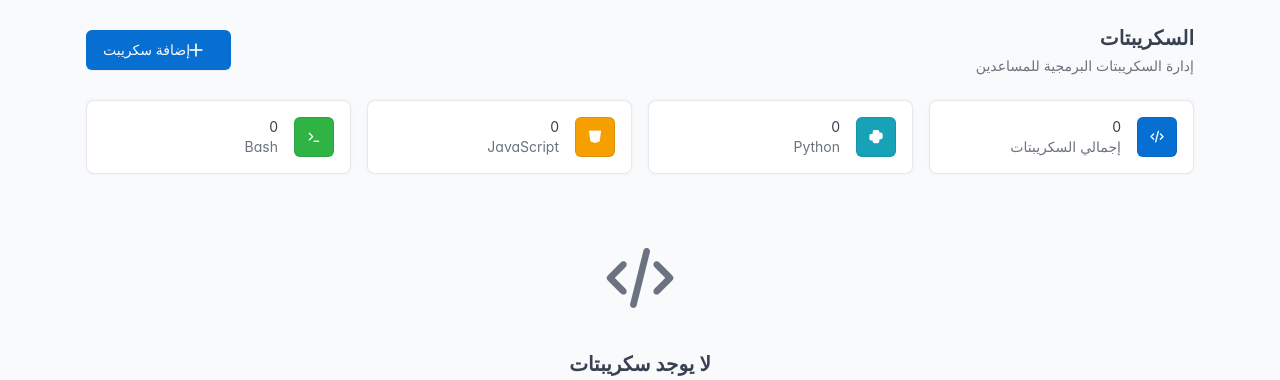
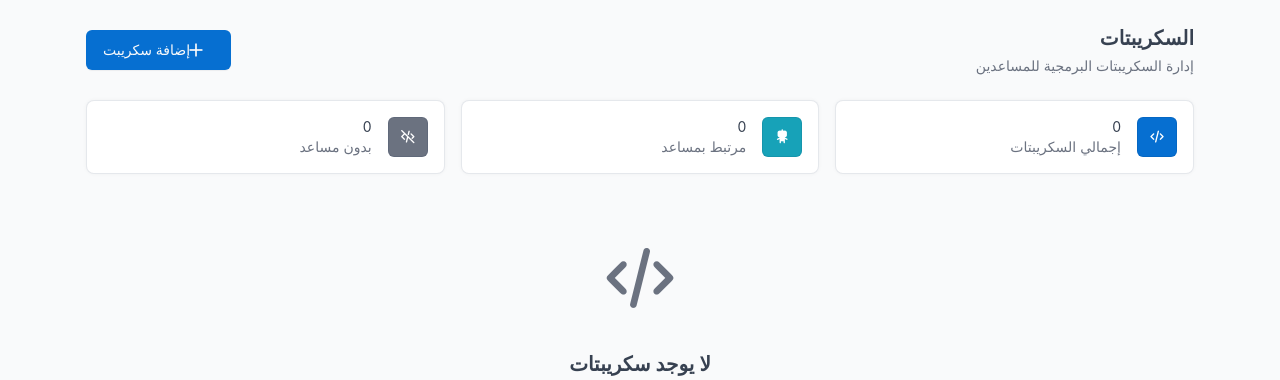
Before and after one commit to sadeem-cloud-org/non_real_assistant, a Flask app: page /scripts in a window 1280 px wide. Shown: the part 112-492 px from the top of the page. Run offline with Flask 3, Linux system fonts and the light colour scheme; the visitor is signed in with stand-in values (Sample User, id 1); data that the repository does not hold is empty; parts of the project's set-up code (start-up, migrations or seed data) failed here and were passed over; some libraries are stand-ins or nearby versions.

Commit message:
fix: resolve multiple UI errors and update schema compatibility
- Fix bootstrap modal error in assistants.js by using click trigger
- Fix tasks.js: remove filter-priority, update to use new schema fields (name, time, assistant_id)
- Fix scripts.js: remove language dependency, add assistant selector
- Update scripts.html: remove notification checkboxes (notifications are per-assistant), update stats cards
- Add assistant dropdown to tasks and scripts forms
- Update task/script cards to show linked assistant name

```diff
--- a/static/js/scripts.js
+++ b/static/js/scripts.js
@@ -9,6 +9,7 @@ document.addEventListener('DOMContentLoaded', function() {
     // Theme is initialized by theme.js
     initializeNotifications();
     initializeCodeEditor();
+    loadScriptAssistants();
     loadScripts();
 
     // Modal event listener
@@ -151,23 +152,27 @@ async function loadScripts() {
 
 // Update statistics
 function updateStats() {
-    const stats = {
-        total: allScripts.length,
-        python: 0,
-        javascript: 0,
-        bash: 0
-    };
+    document.getElementById('stat-total').textContent = allScripts.length;
+
+    // Count by assistant if present
+    let withAssistant = 0;
+    let withoutAssistant = 0;
 
     allScripts.forEach(script => {
-        if (script.language === 'python') stats.python++;
-        else if (script.language === 'javascript') stats.javascript++;
-        else if (script.language === 'bash') stats.bash++;
+        if (script.assistant_id) {
+            withAssistant++;
+        } else {
+            withoutAssistant++;
+        }
     });
 
-    document.getElementById('stat-total').textContent = stats.total;
-    document.getElementById('stat-python').textContent = stats.python;
-    document.getElementById('stat-javascript').textContent = stats.javascript;
-    document.getElementById('stat-bash').textContent = stats.bash;
+    const pythonEl = document.getElementById('stat-python');
+    const jsEl = document.getElementById('stat-javascript');
+    const bashEl = document.getElementById('stat-bash');
+
+    if (pythonEl) pythonEl.textContent = withAssistant;
+    if (jsEl) jsEl.textContent = withoutAssistant;
+    if (bashEl) bashEl.textContent = '0';
 }
 
 // Display scripts
@@ -200,42 +205,36 @@ function displayScripts(scripts) {
 
 // Create script card HTML
 function createScriptCard(script) {
-    const languageIcons = {
-        'python': {icon: 'brand-python', color: 'cyan'},
-        'javascript': {icon: 'brand-javascript', color: 'yellow'},
-        'bash': {icon: 'terminal', color: 'green'}
-    };
-
-    const lang = languageIcons[script.language] || {icon: 'code', color: 'blue'};
     const codePreview = script.code ? script.code.substring(0, 200) : 'لا يوجد كود';
 
     return `
         <div class="col-md-6 col-lg-4">
             <div class="card script-card">
-                <div class="card-status-top bg-${lang.color}"></div>
+                <div class="card-status-top bg-cyan"></div>
                 <div class="card-body">
                     <div class="d-flex align-items-center mb-3">
-                        <span class="avatar bg-${lang.color}-lt text-${lang.color} me-3">
-                            <i class="ti ti-${lang.icon}"></i>
+                        <span class="avatar bg-cyan-lt text-cyan me-3">
+                            <i class="ti ti-code"></i>
                         </span>
                         <div class="flex-fill">
                             <h3 class="card-title mb-0">${escapeHtml(script.name)}</h3>
-                            <div class="text-muted small">${script.language.toUpperCase()}</div>
+                            ${script.assistant_name ? `
+                                <div class="text-muted small">
+                                    <i class="ti ti-robot"></i>
+                                    ${escapeHtml(script.assistant_name)}
+                                </div>
+                            ` : ''}
                         </div>
                     </div>
-
-                    ${script.description ? `
-                        <p class="text-muted mb-3">${escapeHtml(script.description)}</p>
-                    ` : ''}
 
                     <div class="code-preview mb-3">
                         <code>${escapeHtml(codePreview)}${script.code && script.code.length > 200 ? '...' : ''}</code>
                     </div>
 
-                    ${script.created_at ? `
+                    ${script.create_time ? `
                         <div class="text-muted small">
                             <i class="ti ti-clock icon"></i>
-                            تم الإنشاء ${formatDateTime(script.created_at)}
+                            تم الإنشاء ${formatDateTime(script.create_time)}
                         </div>
                     ` : ''}
                 </div>
@@ -247,9 +246,6 @@ function createScriptCard(script) {
                         </button>
                         <button class="btn btn-primary btn-sm" onclick="editScript(${script.id})" title="تعديل">
                             <i class="ti ti-edit"></i>
-                        </button>
-                        <button class="btn btn-info btn-sm" onclick="viewScriptCode(${script.id})" title="عرض الكود">
-                            <i class="ti ti-eye"></i>
                         </button>
                         <button class="btn btn-danger btn-sm" onclick="deleteScript(${script.id})" title="حذف">
                             <i class="ti ti-trash"></i>
@@ -282,13 +278,13 @@ async function saveScript() {
     saveBtn.disabled = true;
     saveBtn.innerHTML = '<span class="spinner-border spinner-border-sm me-2"></span>جاري الحفظ...';
 
+    const assistantSelect = document.getElementById('script-assistant');
+    const assistantId = assistantSelect ? assistantSelect.value : null;
+
     const scriptData = {
         name: name,
-        description: document.getElementById('script-description').value.trim(),
-        language: document.getElementById('script-language').value,
         code: code,
-        send_output_telegram: document.getElementById('send-output-telegram').checked,
-        send_output_email: document.getElementById('send-output-email').checked
+        assistant_id: assistantId ? parseInt(assistantId) : null
     };
 
     try {
@@ -347,17 +343,16 @@ async function editScript(scriptId) {
 
         // Fill form
         document.getElementById('script-name').value = script.name;
-        document.getElementById('script-description').value = script.description || '';
-        document.getElementById('script-language').value = script.language;
 
-        // Set notification settings
-        document.getElementById('send-output-telegram').checked = script.send_output_telegram || false;
-        document.getElementById('send-output-email').checked = script.send_output_email || false;
+        // Set assistant
+        const assistantSelect = document.getElementById('script-assistant');
+        if (assistantSelect) {
+            assistantSelect.value = script.assistant_id || '';
+        }
 
         // Set code editor
         if (codeEditor) {
             codeEditor.setValue(script.code || '');
-            updateCodeEditor();
         }
 
         // Set edit mode
@@ -366,7 +361,6 @@ async function editScript(scriptId) {
         document.getElementById('btn-save-script').textContent = 'حفظ التعديلات';
 
         // Show modal
-        const modalElement = document.getElementById('modal-script');
         const triggerBtn = document.querySelector('[data-bs-target="#modal-script"]');
         if (triggerBtn) {
             triggerBtn.click();
@@ -408,13 +402,28 @@ async function runScript(scriptId) {
     }
 }
 
-// View script code
-function viewScriptCode(scriptId) {
-    const script = allScripts.find(s => s.id === scriptId);
-    if (!script) return;
+// Load assistants for dropdown
+async function loadScriptAssistants() {
+    try {
+        const response = await fetch('/api/assistants');
+        const assistants = await response.json();
 
-    // TODO: Show code in a modal or redirect to view page
-    showToast('عرض الكود الكامل - قريباً!', 'info');
+        // Filter only script-type assistants
+        const scriptAssistants = assistants.filter(a => a.assistant_type && a.assistant_type.related_action === 'script');
+
+        const assistantSelect = document.getElementById('script-assistant');
+        if (assistantSelect) {
+            assistantSelect.innerHTML = '<option value="">بدون مساعد</option>';
+            scriptAssistants.forEach(a => {
+                const option = document.createElement('option');
+                option.value = a.id;
+                option.textContent = a.name;
+                assistantSelect.appendChild(option);
+            });
+        }
+    } catch (error) {
+        console.error('Error loading assistants:', error);
+    }
 }
 
 // Delete script
@@ -446,12 +455,9 @@ async function deleteScript(scriptId) {
 // Close modal
 function closeScriptModal() {
     document.getElementById('script-name').value = '';
-    document.getElementById('script-description').value = '';
-    document.getElementById('script-language').value = 'python';
 
-    // Reset notification settings
-    document.getElementById('send-output-telegram').checked = false;
-    document.getElementById('send-output-email').checked = false;
+    const assistantSelect = document.getElementById('script-assistant');
+    if (assistantSelect) assistantSelect.value = '';
 
     if (codeEditor) {
         codeEditor.setValue('# اكتب الكود هنا\nprint("Hello World")');
--- a/templates/scripts.html
+++ b/templates/scripts.html
@@ -21,7 +21,7 @@
 {% block content %}
 <!-- Stats -->
 <div class="row row-cards mb-3">
-    <div class="col-sm-6 col-lg-3">
+    <div class="col-sm-6 col-lg-4">
         <div class="card card-sm">
             <div class="card-body">
                 <div class="row align-items-center">
@@ -39,54 +39,36 @@
         </div>
     </div>
 
-    <div class="col-sm-6 col-lg-3">
+    <div class="col-sm-6 col-lg-4">
         <div class="card card-sm">
             <div class="card-body">
                 <div class="row align-items-center">
                     <div class="col-auto">
                         <span class="bg-cyan text-white avatar">
-                            <i class="ti ti-brand-python"></i>
+                            <i class="ti ti-robot"></i>
                         </span>
                     </div>
                     <div class="col">
                         <div class="font-weight-medium" id="stat-python">0</div>
-                        <div class="text-muted">Python</div>
+                        <div class="text-muted">مرتبط بمساعد</div>
                     </div>
                 </div>
             </div>
         </div>
     </div>
 
-    <div class="col-sm-6 col-lg-3">
+    <div class="col-sm-6 col-lg-4">
         <div class="card card-sm">
             <div class="card-body">
                 <div class="row align-items-center">
                     <div class="col-auto">
-                        <span class="bg-yellow text-white avatar">
-                            <i class="ti ti-brand-javascript"></i>
+                        <span class="bg-secondary text-white avatar">
+                            <i class="ti ti-code-off"></i>
                         </span>
                     </div>
                     <div class="col">
                         <div class="font-weight-medium" id="stat-javascript">0</div>
-                        <div class="text-muted">JavaScript</div>
-                    </div>
-                </div>
-            </div>
-        </div>
-    </div>
-
-    <div class="col-sm-6 col-lg-3">
-        <div class="card card-sm">
-            <div class="card-body">
-                <div class="row align-items-center">
-                    <div class="col-auto">
-                        <span class="bg-green text-white avatar">
-                            <i class="ti ti-terminal"></i>
-                        </span>
-                    </div>
-                    <div class="col">
-                        <div class="font-weight-medium" id="stat-bash">0</div>
-                        <div class="text-muted">Bash</div>
+                        <div class="text-muted">بدون مساعد</div>
                     </div>
                 </div>
             </div>
@@ -122,43 +104,13 @@
                     </div>
                     <div class="col-lg-6">
                         <div class="mb-3">
-                            <label class="form-label required">اللغة</label>
-                            <select class="form-select" id="script-language" onchange="updateCodeEditor()">
-                                <option value="python">Python</option>
-                                <option value="javascript">JavaScript</option>
-                                <option value="bash">Bash</option>
+                            <label class="form-label">المساعد</label>
+                            <select class="form-select" id="script-assistant">
+                                <option value="">بدون مساعد</option>
+                                <!-- Will be populated from API -->
                             </select>
+                            <small class="form-hint">اختر المساعد لربط السكريبت به وتفعيل الإشعارات التلقائية</small>
                         </div>
-                    </div>
-                </div>
-
-                <div class="mb-3">
-                    <label class="form-label">الوصف</label>
-                    <textarea class="form-control" id="script-description" rows="2" placeholder="وصف قصير لوظيفة السكريبت..."></textarea>
-                </div>
-
-                <!-- Notification Settings -->
-                <div class="row mb-3">
-                    <div class="col-12">
-                        <label class="form-label">إرسال نتائج التنفيذ</label>
-                    </div>
-                    <div class="col-lg-6">
-                        <label class="form-check">
-                            <input class="form-check-input" type="checkbox" id="send-output-telegram">
-                            <span class="form-check-label">
-                                <i class="ti ti-brand-telegram me-1"></i>
-                                إرسال للتليجرام
-                            </span>
-                        </label>
-                    </div>
-                    <div class="col-lg-6">
-                        <label class="form-check">
-                            <input class="form-check-input" type="checkbox" id="send-output-email">
-                            <span class="form-check-label">
-                                <i class="ti ti-mail me-1"></i>
-                                إرسال للبريد الإلكتروني
-                            </span>
-                        </label>
                     </div>
                 </div>
 
```
Also changed, not shown: static/js/assistants.js (+5 -4 lines), static/js/tasks.js (+105 -87 lines).
